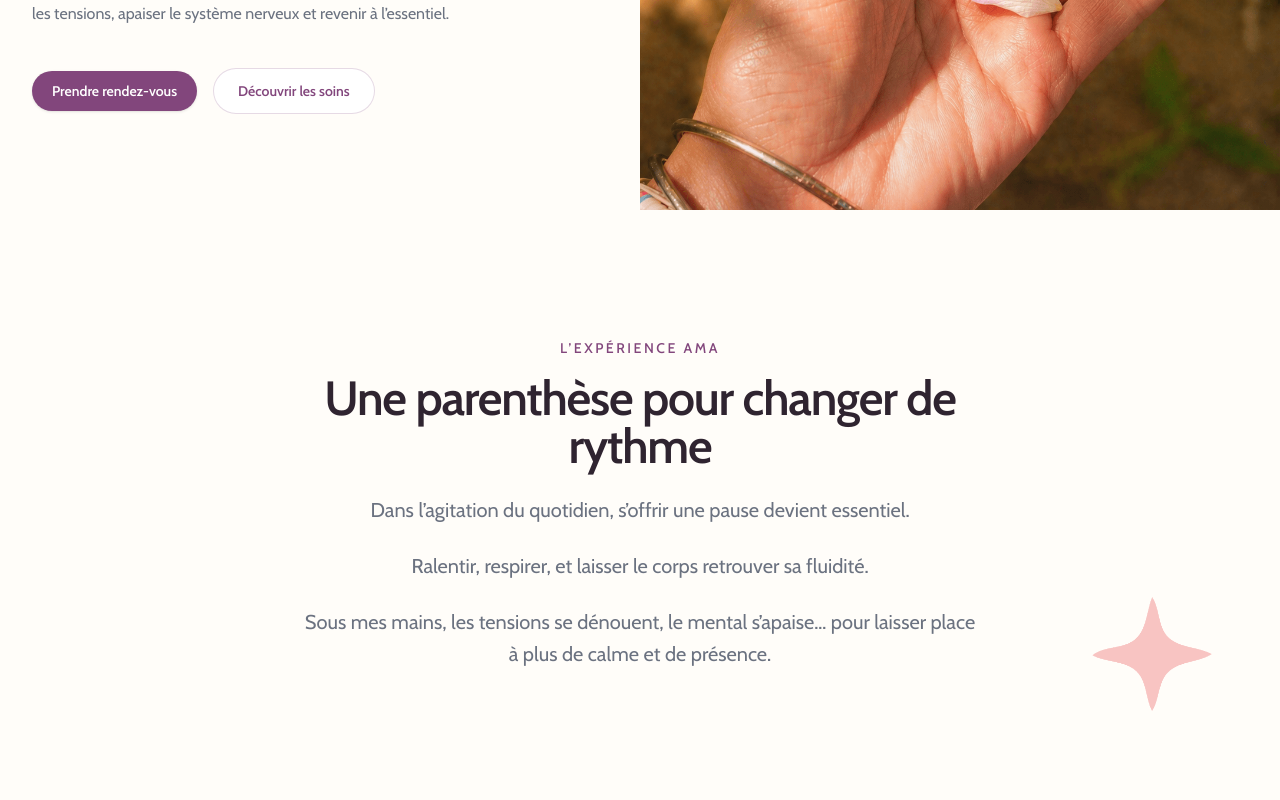
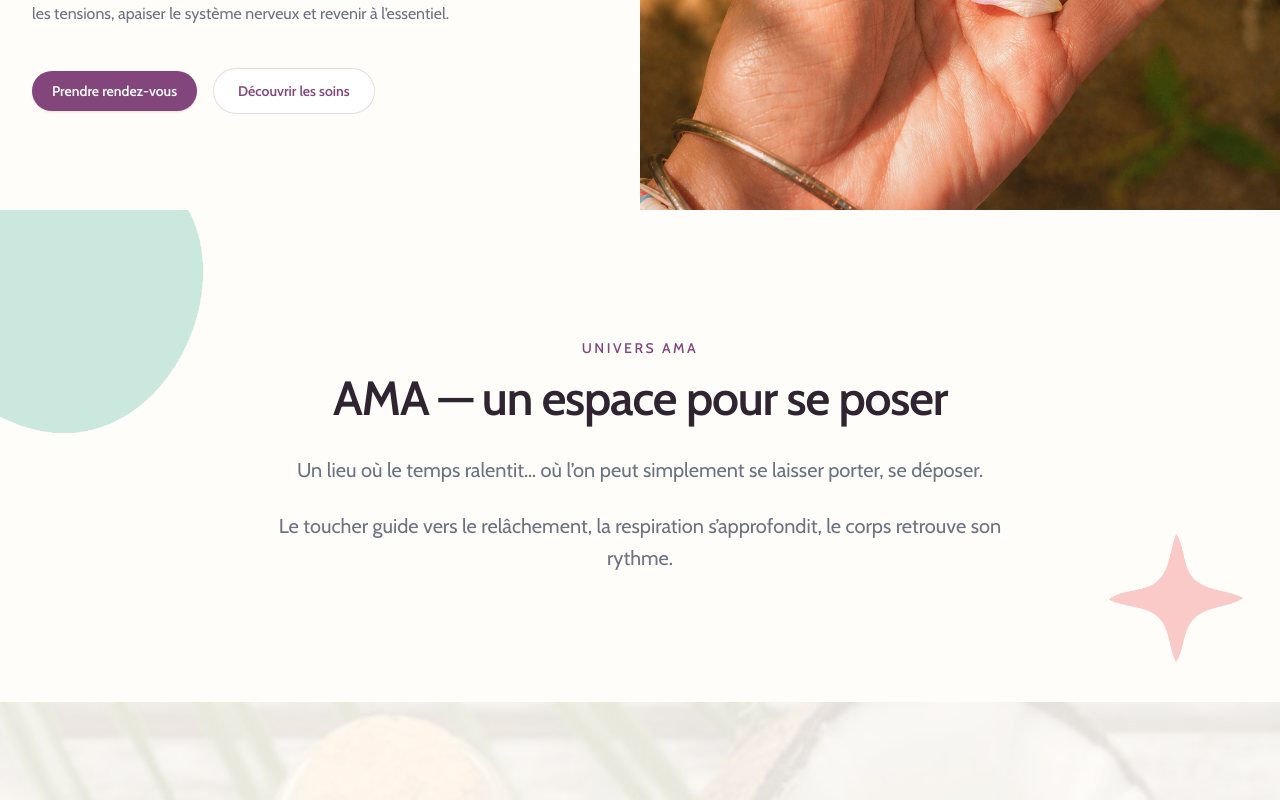
Before and after one commit to sgautier-dev/amamassageyoga, a Next.js app: page / in a window 1280 px wide. Shown: the part 460-1260 px from the top of the page. Built offline with nearby package versions, Linux system fonts and the light colour scheme.

Commit message:
landing page updated

```diff
--- a/src/app/page.tsx
+++ b/src/app/page.tsx
@@ -1,22 +1,22 @@
-import About from "@/components/About"
 import Contact from "@/components/Contact"
-import Experience from "@/components/Experience"
 import FeaturedService from "@/components/FeaturedService"
+import ForWho from "@/components/ForWho"
 import Hero from "@/components/Hero"
 import Location from "@/components/Location"
 import Services from "@/components/Services"
+import Testimonials from "@/components/Testimonials"
 import Universe from "@/components/Universe"
 
 export default function HomePage() {
 	return (
 		<main>
 			<Hero />
-			<Experience />
+			<Universe />
+			<Services />
 			<FeaturedService />
-			<Services />
-			<About />
-			<Universe />
+			<ForWho />
 			<Location />
+			<Testimonials />
 			<Contact />
 		</main>
 	)
--- a/src/components/Universe.tsx
+++ b/src/components/Universe.tsx
@@ -1,7 +1,6 @@
 import Image from "next/image"
 
 import Reveal from "@/components/reveal"
-import universeImg from "@/images/universe.jpg"
 
 export default function Universe() {
 	return (
@@ -9,24 +8,13 @@ export default function Universe() {
 			aria-labelledby="universe-heading"
 			className="relative isolate overflow-hidden px-6 py-24 sm:py-32 lg:px-8"
 		>
-			<div className="absolute inset-0 -z-10">
-				<Image
-					src={universeImg}
-					alt=""
-					fill
-					sizes="100vw"
-					className="object-cover opacity-25"
-				/>
-				<div className="absolute inset-0 bg-background/40" />
-			</div>
-
 			<Image
 				src="/graphics/ama-circle-green.png"
 				alt=""
 				aria-hidden="true"
 				width={320}
 				height={320}
-				className="pointer-events-none absolute -top-20 -left-24 -z-10 hidden w-64 select-none opacity-40 sm:block lg:w-80"
+				className="pointer-events-none absolute -top-20 -left-24 -z-10 hidden w-64 select-none opacity-35 sm:block lg:w-80"
 			/>
 
 			<Image
@@ -35,7 +23,7 @@ export default function Universe() {
 				aria-hidden="true"
 				width={180}
 				height={180}
-				className="pointer-events-none absolute right-6 bottom-10 -z-10 hidden w-28 select-none opacity-50 sm:block lg:right-8 lg:bottom-8 lg:w-36"
+				className="pointer-events-none absolute right-6 bottom-10 -z-10 hidden w-28 select-none opacity-45 sm:block lg:right-8 lg:bottom-8 lg:w-36"
 			/>
 
 			<Reveal className="mx-auto max-w-3xl text-center">
```
